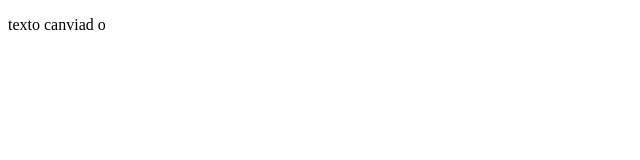
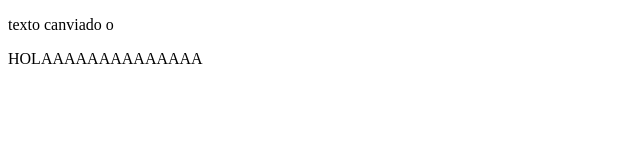
Before and after one commit to sergi293/test, a plain HTML site: page index.html in a window 1280 px wide. Shown: the whole page, without its empty margins (0-640 px from the left). Drawn offline with Linux system fonts and the light colour scheme.

Commit message:
first commit

```diff
--- a/index.html
+++ b/index.html
@@ -7,8 +7,8 @@
 </head>
 <body>
     <div>
-        <p>texto canviad    o</p>
-
+        <p>texto canviado    o</p>
+    HOLAAAAAAAAAAAAAA
 
 
     </div>
```
Also changed, not shown: 1 other file.
